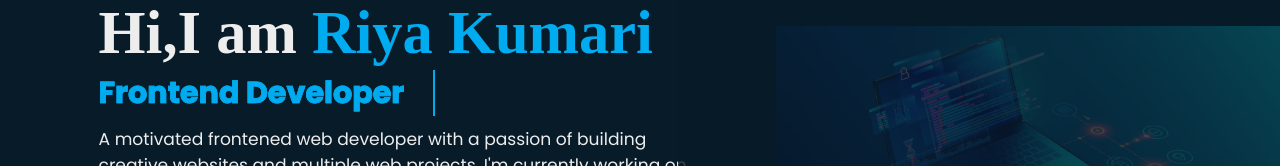
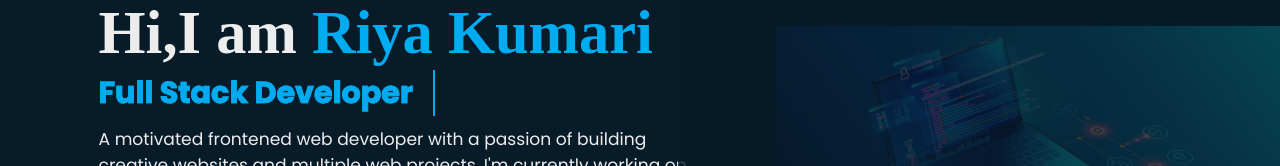
Before and after one commit to RiyaKumari22/Portfolio, a plain HTML site: page index.html in a window 1280 px wide. Shown: the part 236-402 px from the top of the page. Drawn offline with nearby package versions, Linux system fonts and the light colour scheme.

Commit message:
Update index.html

```diff
--- a/index.html
+++ b/index.html
@@ -34,7 +34,7 @@
         <div class="home-content">
             <h2>Hi,I am <span style="font-family: 'Times New Roman', Times, serif;">Riya Kumari</span> </h2>
             <div class="text-animate">
-                <h3>Frontend Developer</h3>
+                <h3>Full Stack Developer</h3>
             </div>
             <p>A motivated frontened web
                 developer with a passion of
```
